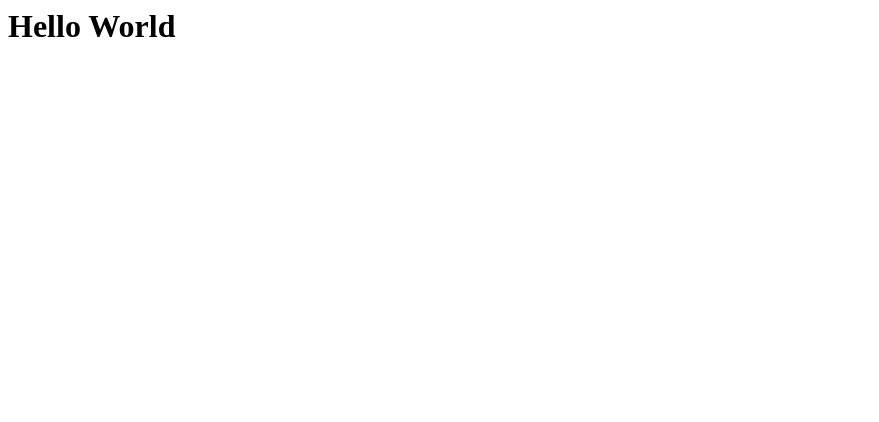
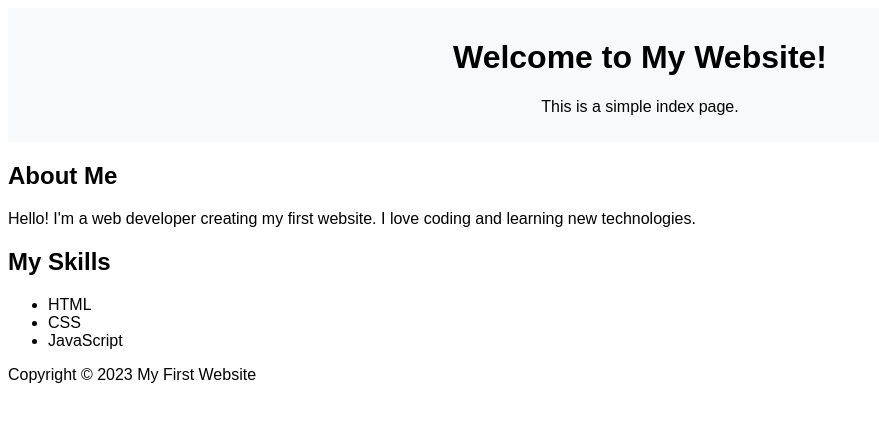
Before and after one commit to KingZimmy/Website, a plain HTML site: page index.html in a window 1280 px wide. Shown: the whole page, without its empty margins (0-879 px from the left). Drawn offline with Linux system fonts and the light colour scheme.

Commit message:
Update index.html

```diff
--- a/index.html
+++ b/index.html
@@ -1 +1,41 @@
-<h1>Hello World</h1>
+<!DOCTYPE html>
+<html lang="en">
+<head>
+    <meta charset="UTF-8">
+    <meta name="viewport" content="width=device-width, initial-scale=1.0">
+    <title>My First Webpage</title>
+    <style>
+        body {
+            font-family: Arial, sans-serif;
+        }
+        header {
+            background-color: #f8f9fa;
+            padding: 10px;
+            text-align: center;
+        }
+    </style>
+</head>
+<body>
+    <header>
+        <h1>Welcome to My Website!</h1>
+        <p>This is a simple index page.</p>
+    </header>
+    <main>
+        <section>
+            <h2>About Me</h2>
+            <p>Hello! I'm a web developer creating my first website. I love coding and learning new technologies.</p>
+        </section>
+        <section>
+            <h2>My Skills</h2>
+            <ul>
+                <li>HTML</li>
+                <li>CSS</li>
+                <li>JavaScript</li>
+            </ul>
+        </section>
+    </main>
+    <footer>
+        <p>Copyright &copy; 2023 My First Website</p>
+    </footer>
+</body>
+</html>
```
